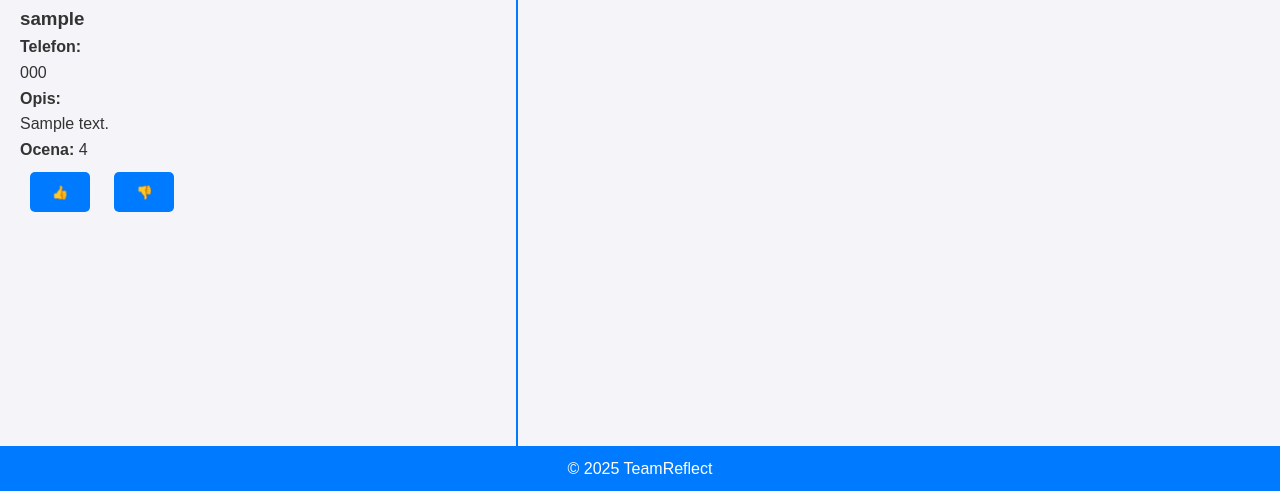
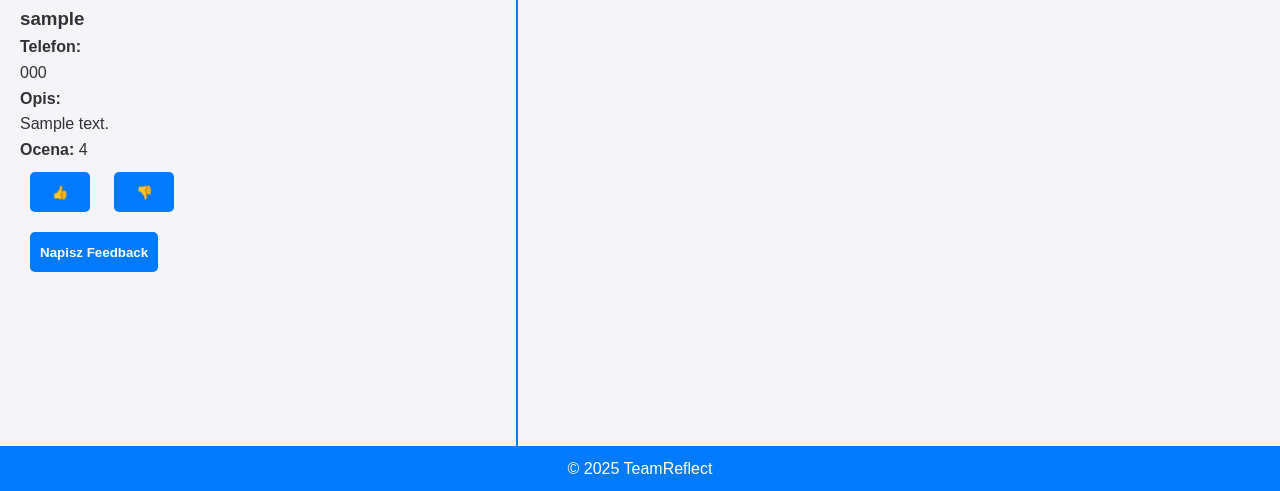
Before and after one commit to GreenAvian/TeamReflect_zut_project, a Django app: a page that uses TeamReflectApp/templates/profile.html in a window 1280 px wide. Shown: the part 452-943 px from the top of the page. Run offline with Django 5.2, Linux system fonts and the light colour scheme; tables that the repository leaves empty hold one stand-in row (values such as "Sample post"); grey boxes marked "Sample" are stand-in pictures.

Commit message:
Can add feedback for posts, groups and users

```diff
--- a/TeamReflectApp/templates/profile.html
+++ b/TeamReflectApp/templates/profile.html
@@ -100,6 +100,14 @@
                 <button class='generic_button' type="submit">👎</button>
             </form>
             {% endif %}
+
+            {% comment %} Adding a feedback linked to this {% endcomment %}
+            <form id="open_feedback" method="POST" action="{% url 'get_feedback_partfill' %}">
+                {% csrf_token %}
+                <input type="hidden" name="field" value="for_user">
+                <input type="hidden" name="prefilled_val" value="{{ profile.user.id }}">
+                <button class="generic_button" type="submit">Napisz Feedback</button>
+            </form>
         </div>
 
         <div id="profile-wrapper-right">
--- a/static/js/script.js
+++ b/static/js/script.js
@@ -1,18 +1,21 @@
 // Hides/shows the for_target fields in feedback creation
 document.addEventListener('DOMContentLoaded', function() {
     const targetFieldDropdown = document.getElementById('target_field');
+    const targer_user_field = document.getElementById('feedback-form-target-user');
+    const targer_group_field = document.getElementById('feedback-form-target-group');
+    const targer_post_field = document.getElementById('feedback-form-target-post');
 
     // Function to show the selected field and hide others
     function updateVisibleField() {
         const selectedValue = targetFieldDropdown.value;
-        // Declare field vars
-        var targer_user_field = document.getElementById('feedback-form-target-user')
-        var targer_group_field = document.getElementById('feedback-form-target-group')
-        var targer_post_field = document.getElementById('feedback-form-target-post')
+        const userValue = document.getElementById('id_for_user').value;
+        const groupValue = document.getElementById('id_for_group').value;
+        const postValue = document.getElementById('id_for_post').value;
         // Hide all fields
         targer_user_field.style.display = 'none';
         targer_group_field.style.display = 'none';
         targer_post_field.style.display = 'none';
+
 
         // Show the selected field
         if (selectedValue === 'user') {
@@ -20,6 +23,16 @@ document.addEventListener('DOMContentLoaded', function() {
         } else if (selectedValue === 'group') {
             targer_group_field.style.display = 'block';
         } else if (selectedValue === 'post') {
+            targer_post_field.style.display = 'block';
+        }
+
+        if (userValue !== undefined  && userValue !== "") {
+            targer_user_field.style.display = 'block';
+        }
+        if (groupValue !== undefined  && groupValue !== "") {
+            targer_group_field.style.display = 'block';
+        }
+        if (postValue !== undefined  &&  postValue !== "") {
             targer_post_field.style.display = 'block';
         }
     }
```
Also changed, not shown: TeamReflectApp/templates/group_detail.html (+8 -0 lines).
